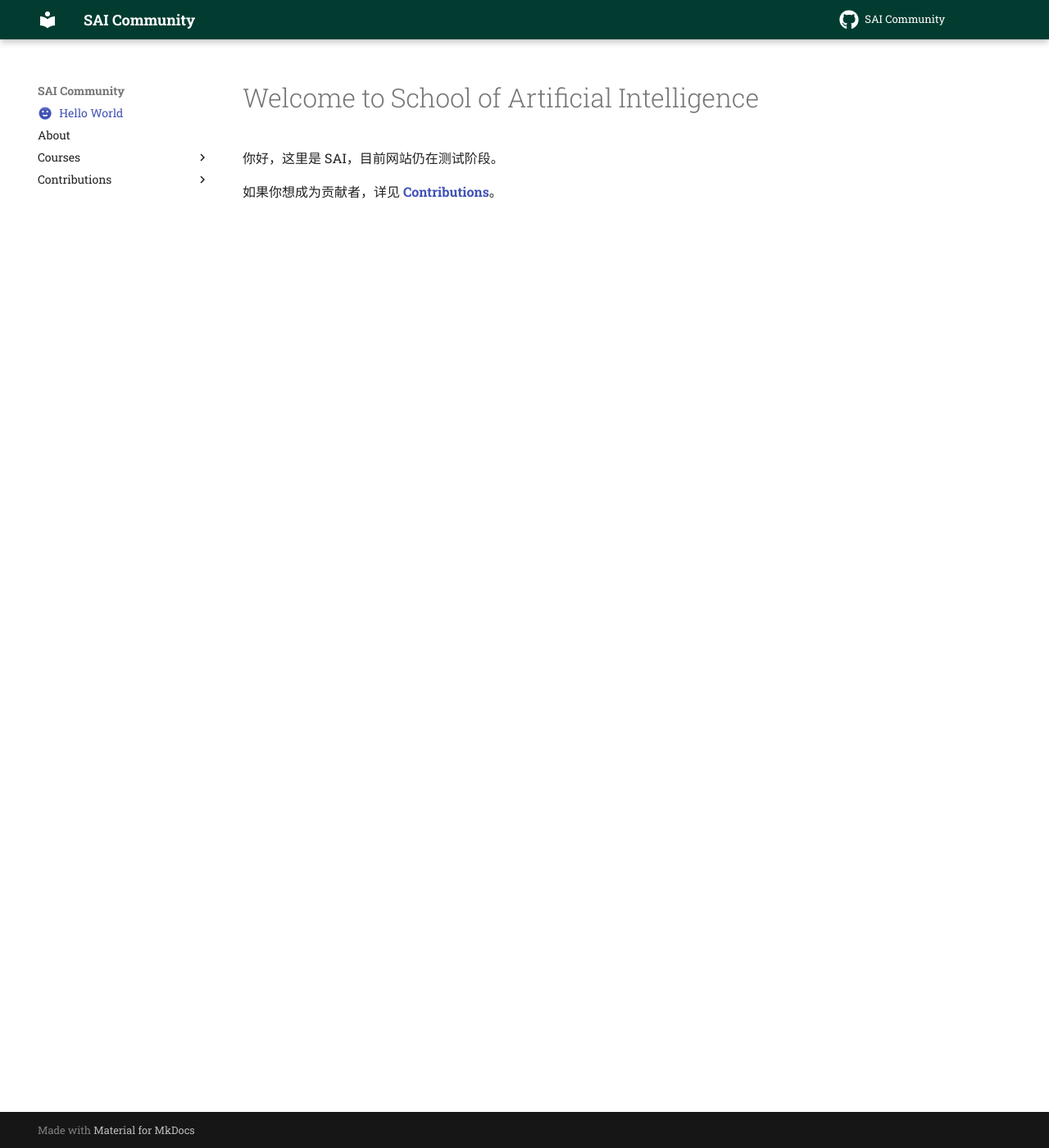
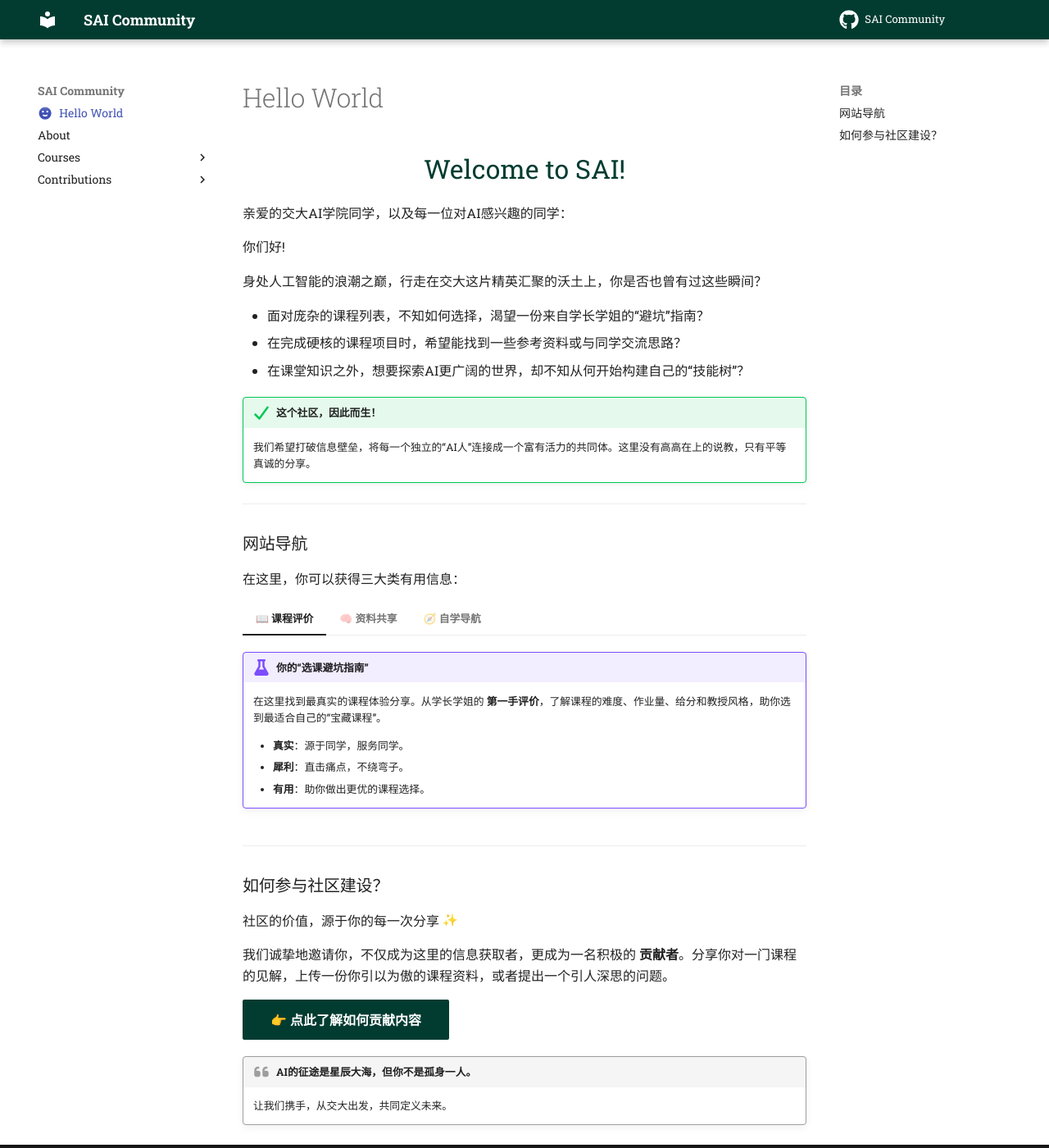
Before and after one commit to SJTU-SAI/SAI-Community, an MkDocs documentation site: the page built from docs/index.md, in a window 1280 px wide and 1400 px high. Shown: the whole window at 82% size. Built offline with MkDocs 1.6.1 and Material for MkDocs 9.7.7, drawn with Linux system fonts in a browser that asks for light colours; emoji names are drawn with the system emoji font; comment, search, counter and statistics services are not loaded.

Commit message:
By Howard Xu: Edited the home page

````diff
--- a/docs/index.md
+++ b/docs/index.md
@@ -2,8 +2,64 @@
 icon: material/emoticon-happy
 ---
 
-# Welcome to School of Artificial Intelligence
+<p align="center">
+  <span style="font-size:32px; color:#023c31;">Welcome to SAI!</span>
+</p>
 
-你好，这里是 SAI，目前网站仍在测试阶段。
+亲爱的交大AI学院同学，以及每一位对AI感兴趣的同学：
 
-如果你想成为贡献者，详见 [**Contributions**](./contributions/hello_world.md)。
+你们好!
+
+
+
+身处人工智能的浪潮之巅，行走在交大这片精英汇聚的沃土上，你是否也曾有过这些瞬间？
+
+- 面对庞杂的课程列表，不知如何选择，渴望一份来自学长学姐的“避坑”指南？
+- 在完成硬核的课程项目时，希望能找到一些参考资料或与同学交流思路？
+- 在课堂知识之外，想要探索AI更广阔的世界，却不知从何开始构建自己的“技能树”？
+
+!!! success "这个社区，因此而生！"
+    我们希望打破信息壁垒，将每一个独立的“AI人”连接成一个富有活力的共同体。这里没有高高在上的说教，只有平等真诚的分享。
+
+---
+
+### 网站导航
+在这里，你可以获得三大类有用信息：
+
+=== "📖 课程评价"
+    !!! example "你的“选课避坑指南”"
+        在这里找到最真实的课程体验分享。从学长学姐的 **第一手评价**，了解课程的难度、作业量、给分和教授风格，助你选到最适合自己的“宝藏课程”。
+
+        * **真实**：源于同学，服务同学。
+        * **犀利**：直击痛点，不绕弯子。
+        * **有用**：助你做出更优的课程选择。
+
+=== "🧠 资料共享"
+    !!! info "“知识宝库”的传承"
+        获取并分享你的课程笔记、学习心得与大作业参考。让每一份知识沉淀下来，形成我们共同的智慧宝库。
+
+        ```python title="sharing_is_caring.py"
+        # 前人栽树，后人乘凉
+        def get_resource(course_name):
+            print("正在获取 {course_name} 的宝贵资料...")
+            # 让学习不再孤单
+            return 知识,代码, 爱❤️
+        ```
+
+=== "🧭 自学导航"
+    !!! tip "点亮你的“技能树”"
+        我们为你整理了AI领域的经典学习路线、优质开源项目、顶会论文解读和行业大牛的技术博客。
+
+        无论是想深入特定领域（例如自主学习NLP，CV），还是学习最新技术（Agent，MCP），亦或是确定自己的研究方向，这里都有你的“引路人”。
+
+---
+
+### 如何参与社区建设？
+社区的价值，源于你的每一次分享 :sparkles:
+
+我们诚挚地邀请你，不仅成为这里的信息获取者，更成为一名积极的 **贡献者**。分享你对一门课程的见解，上传一份你引以为傲的课程资料，或者提出一个引人深思的问题。
+
+[👉 点此了解如何贡献内容](https://sjtu-sai.github.io/SAI-Community/contributions/hello_world/){ .md-button .md-button--primary }
+
+!!! quote "AI的征途是星辰大海，但你不是孤身一人。"
+    让我们携手，从交大出发，共同定义未来。
````
